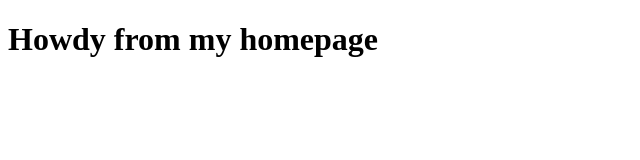
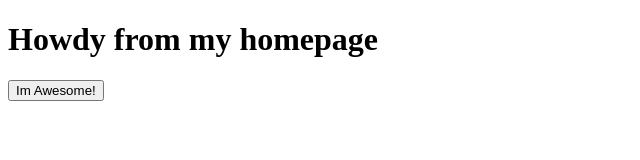
Before and after one commit to Adrianaak/branching_demo, a plain HTML site: page index.html in a window 1280 px wide. Shown: the whole page, without its empty margins (0-640 px from the left). Drawn offline with Linux system fonts and the light colour scheme.

Commit message:
add button to index.html

```diff
--- a/index.html
+++ b/index.html
@@ -9,5 +9,8 @@
 
     <h1>Howdy from my homepage</h1>
 
+  <button>Im Awesome!</button>
+
+
 </body>
 </html>
```
